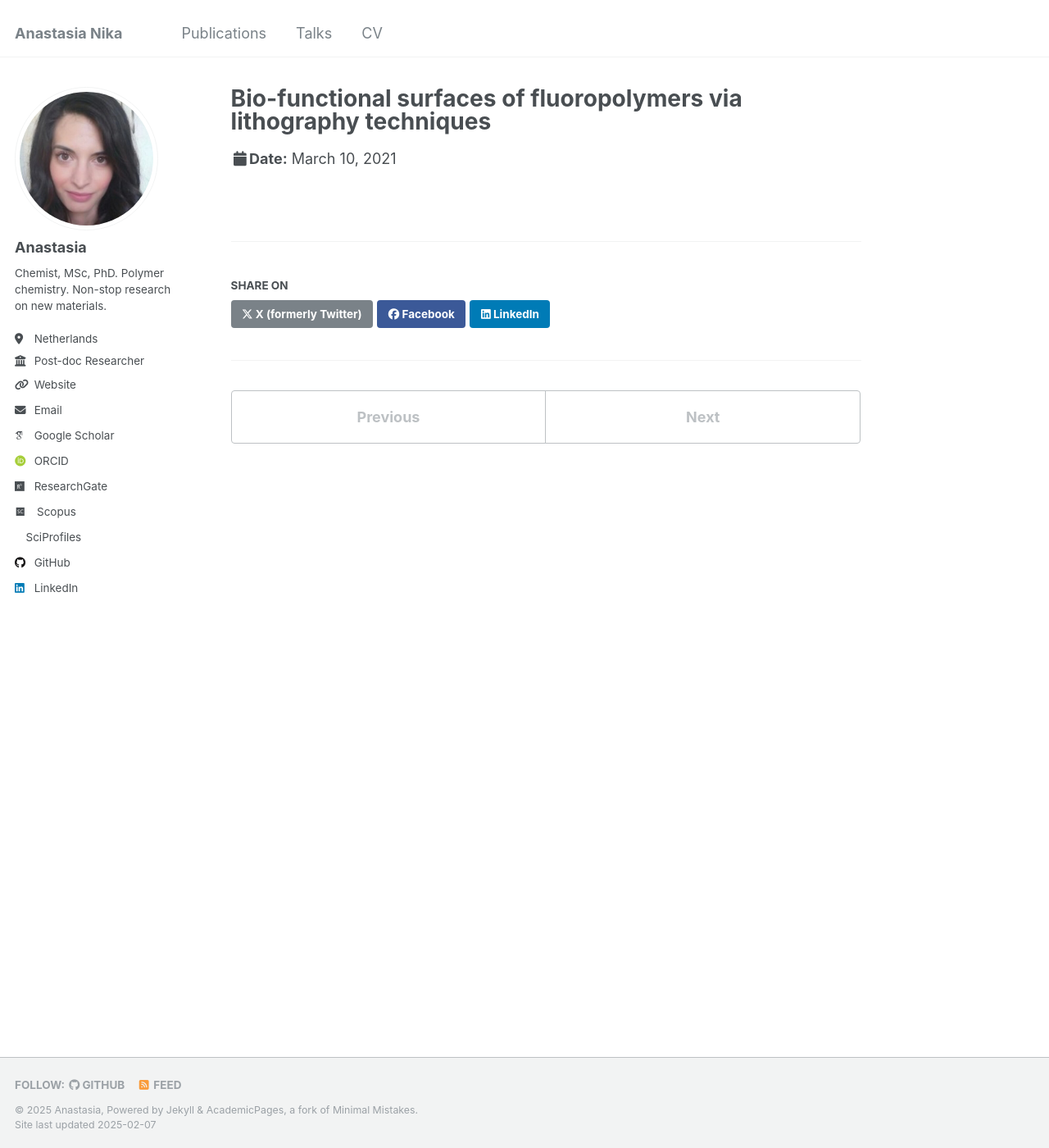
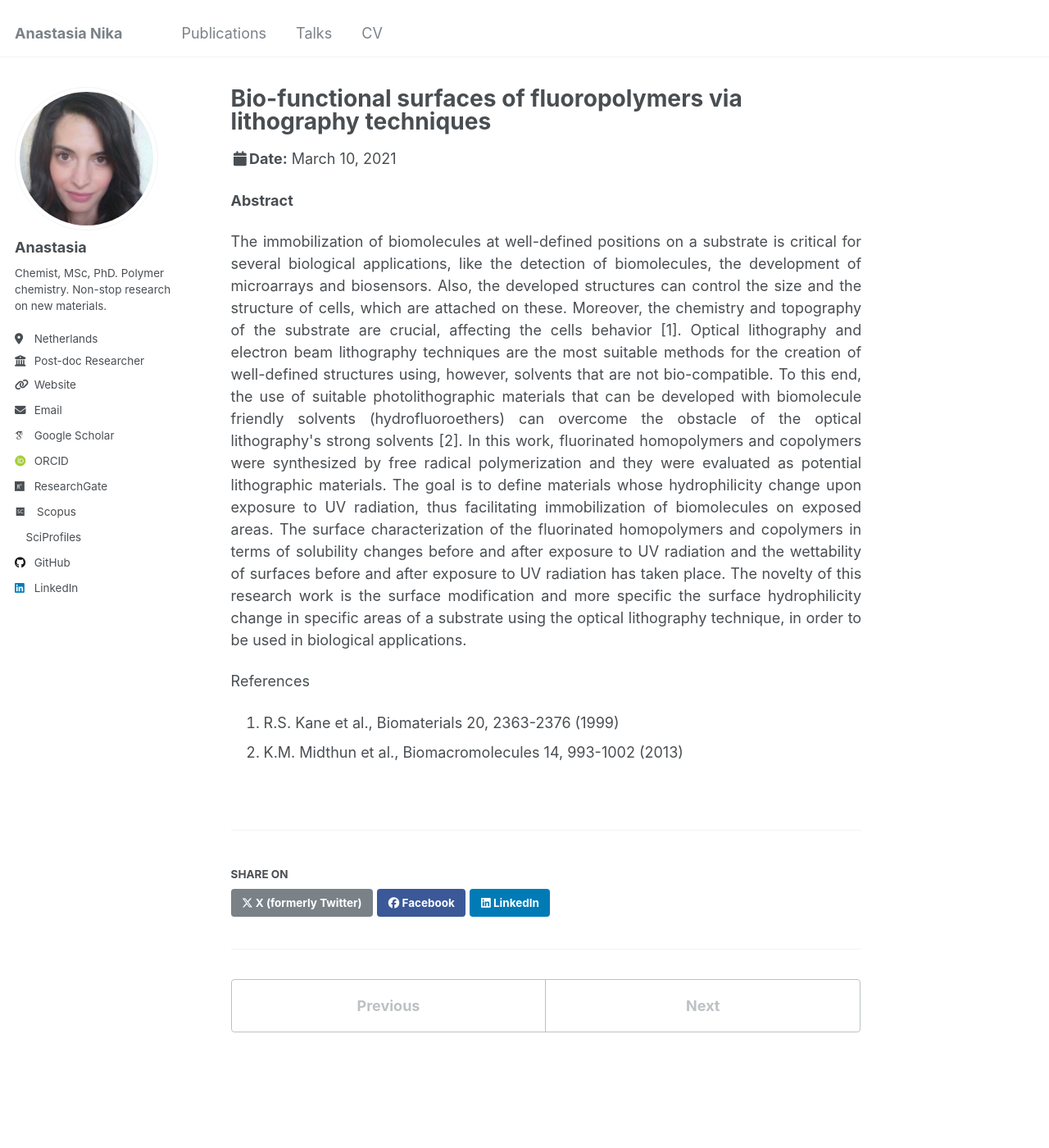
Before and after one commit to anastasianika/anastasianika.github.io, a Jekyll site: the page built from _talks/nika10032021.md, in a window 1280 px wide and 1400 px high. Shown: the whole window at 82% size. Built offline with Jekyll 4.4.1, drawn with Linux system fonts in a browser that asks for light colours; some web fonts are replaced.

Commit message:
Update nika10032021.md

```diff
--- a/_talks/nika10032021.md
+++ b/_talks/nika10032021.md
@@ -7,3 +7,23 @@ venue: "Athens Conference on Advances in Chemistry"
 date: 10-03-2021
 location: "Athens, Greece"
 ---
+
+<style>
+  .justify {
+    text-align: justify;
+  }
+</style>
+
+**Abstract**
+
+<p class="justify">
+The immobilization of biomolecules at well-defined positions on a substrate is critical for several biological applications, like the detection of biomolecules, the development of microarrays and biosensors. Also, the developed structures can control the size and the structure of cells, which are attached on these. Moreover, the chemistry and topography of the substrate are crucial, affecting the cells behavior [1].
+Optical lithography and electron beam lithography techniques are the most suitable methods for the creation of well-defined structures using, however, solvents that are not bio-compatible. To this end, the use of suitable photolithographic materials that can be developed with biomolecule friendly solvents (hydrofluoroethers) can overcome the obstacle of the optical lithography's strong solvents [2].
+In this work, fluorinated homopolymers and copolymers were synthesized by free radical polymerization and they were evaluated as potential lithographic materials. The goal is to define materials whose hydrophilicity change upon exposure to UV radiation, thus facilitating immobilization of biomolecules on exposed areas. The surface characterization of the fluorinated homopolymers and copolymers in terms of solubility changes before and after exposure to UV radiation and the wettability of surfaces before and after exposure to UV radiation has taken place.
+The novelty of this research work is the surface modification and more specific the surface hydrophilicity change in specific areas of a substrate using the optical lithography technique, in order to be used in biological applications.
+</p>
+
+  References
+
+1. R.S. Kane et al., Biomaterials 20, 2363-2376 (1999)
+2. K.M. Midthun et al., Biomacromolecules 14, 993-1002 (2013)
```
